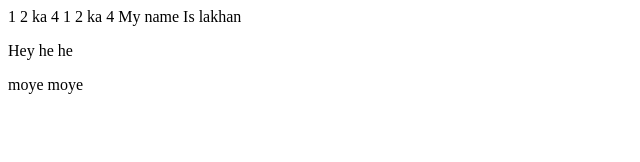
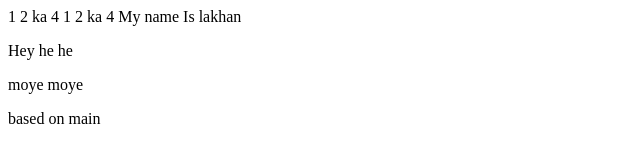
Before and after one commit to abhayPachpande/apnacollage-demo, a plain HTML site: page index.html in a window 1280 px wide. Shown: the whole page, without its empty margins (0-640 px from the left). Drawn offline with Linux system fonts and the light colour scheme.

Commit message:
Update index.html

```diff
--- a/index.html
+++ b/index.html
@@ -1,3 +1,4 @@
 <p>1 2 ka 4 1 2 ka 4 My name Is lakhan </p>
 <p>Hey he he</p>
 <p>moye moye </p>
+<p>based on main </p>
```
